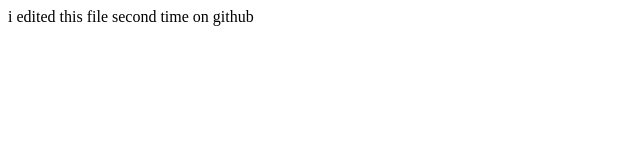
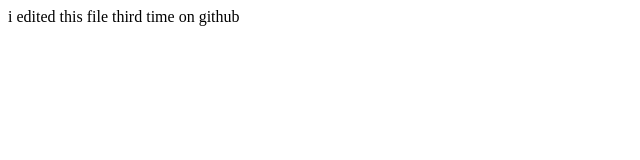
Before and after one commit to GanapathyU/git-project-repo, a website: page index.html in a window 1280 px wide. Shown: the full height of the page, 0-640 px from the left. Drawn offline with Linux system fonts and the light colour scheme.

Commit message:
modified index.html

```diff
--- a/index.html
+++ b/index.html
@@ -1,6 +1,6 @@
 <!DOCTYPE html>
 <html>
 	<body>
-		i edited this file second time on github
+		i edited this file third time on github
 	</body>
 </html>
```
